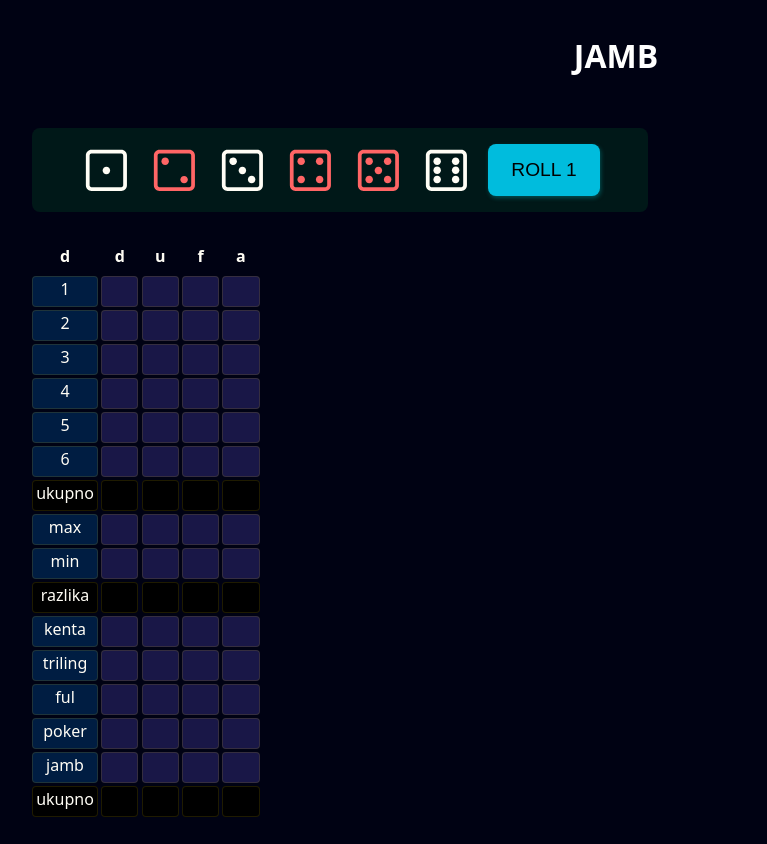
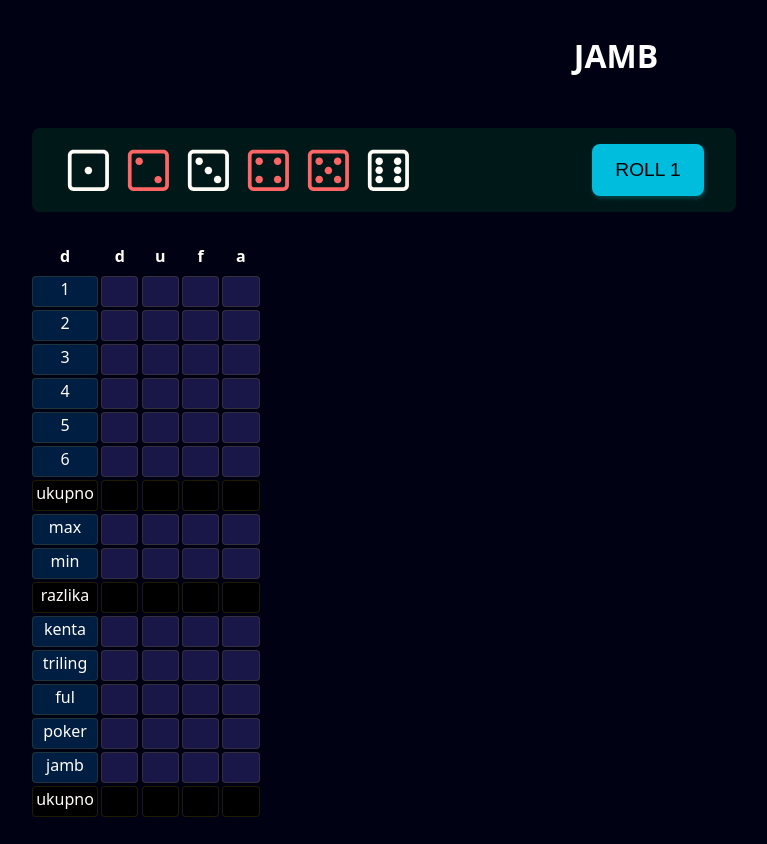
Before and after one commit to BSlaven/JAMB-YAHTZEE, a React (Vite) app: page /game/1 in a window 1280 px wide. Shown: the whole page, without its empty margins (24-791 px from the left). Built offline with nearby package versions, Linux system fonts and the light colour scheme.

Commit message:
remove commented and unused lines

```diff
--- a/src/components/Dice/Dice.module.css
+++ b/src/components/Dice/Dice.module.css
@@ -3,14 +3,13 @@
   display: flex;
   justify-content: space-between;
   gap: 1rem;
-  padding: 1rem 3rem;
+  padding: 1rem 2rem;
   border-radius: 0.5rem;
-  /* max-width: 600px;
-  margin: 0 auto   */
+  width: 40rem;
 }
 
 .singleDiceContainer {
-  width: 3rem;
+  width: 2.5rem;
   height: 3rem;
   display: grid;
   place-items: center;
--- a/src/components/Fields/Fields.module.css
+++ b/src/components/Fields/Fields.module.css
@@ -2,6 +2,4 @@
   display: flex;
   gap: 0.2rem;
   text-align: center;
-  /* margin: 2rem auto;
-  max-width: 75rem;; */
 }
```
